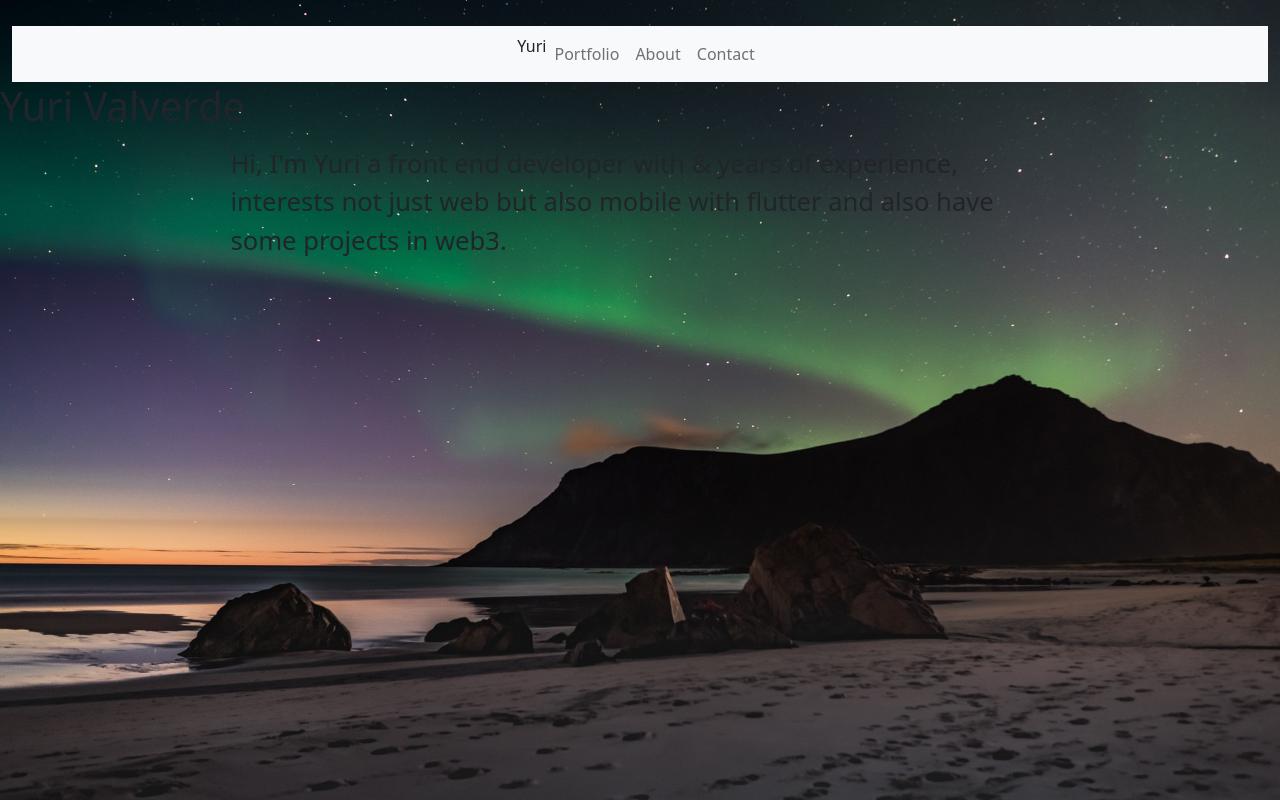
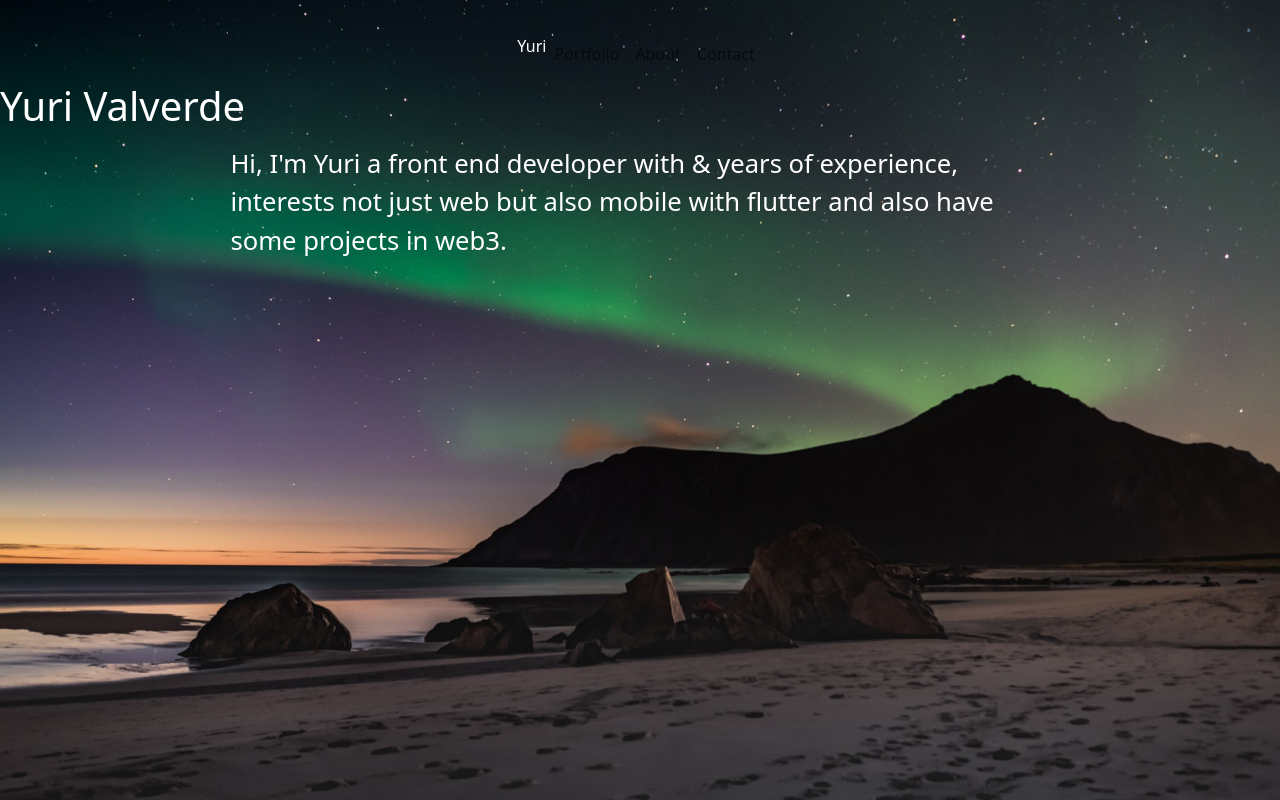
Before and after one commit to Yurv25/MyWeb, a React (Create React App) app: page / in a window 1280 px wide. Built offline with nearby package versions, Linux system fonts and the light colour scheme.

Commit message:
change in layout

```diff
--- a/src/App.css
+++ b/src/App.css
@@ -1,10 +1,23 @@
 body{
   text-align: center;
+  height: 100%;
+
+}
+html{
+  height: 100%;
+}
+header{
   background-image: url("../public/images/aurora.jpg");
   background-position: center center;
   background-repeat: no-repeat;
   background-attachment: fixed;
   background-size: cover;
+  position: relative;
+  height: 800px;
+  min-height: 500px;
+  z-index: 1;
+  position: relative;
+  color: white;
 }
 .App {
   text-align: center;
--- a/src/App.js
+++ b/src/App.js
@@ -8,7 +8,6 @@
   return (
     <div>
       <Nav />
-      <Intro />
     </div>
   );
 }
--- a/src/components/intro.jsx
+++ /dev/null
@@ -1,18 +0,0 @@
-import React from "react";
-
-const Intro = () => {
-    return(
-        <section id="title">
-            <div className="container-module--container">
-                <div>
-                    <h1>Yuri Valverde</h1>
-                        <p className="subtitle index-module--subtitle block-center">Hi, I'm Yuri a front end developer with & years of experience, interests not just web but also mobile
-                        with flutter and also have some projects in web3.
-                    </p>
-                </div>
-            </div>
-        </section>
-    );
-}
-
-export default Intro;
--- a/src/components/navigation.jsx
+++ b/src/components/navigation.jsx
@@ -9,7 +9,7 @@
                 <span class="navbar-toggler-icon"></span>
             </button>
 
-            <nav className="navbar navbar-expand-lg navbar-light bg-light">
+            <nav className="navbar navbar-expand-lg navbar-light">
             <div class="collapse navbar-collapse" id="navbarToggler">
                 <ul className="navbar-nav mx-auto">
                     <li className="nav-item">Yuri</li>
@@ -22,6 +22,17 @@
             </nav>
 
         </div>
+
+        <section id="title">
+            <div className="container-module--container">
+                <div>
+                    <h1>Yuri Valverde</h1>
+                        <p className="subtitle index-module--subtitle block-center">Hi, I'm Yuri a front end developer with & years of experience, interests not just web but also mobile
+                        with flutter and also have some projects in web3.
+                    </p>
+                </div>
+            </div>
+        </section>
         </header>
     );
 }
```
Also changed, not shown: src/index.css (+7 -0 lines).
